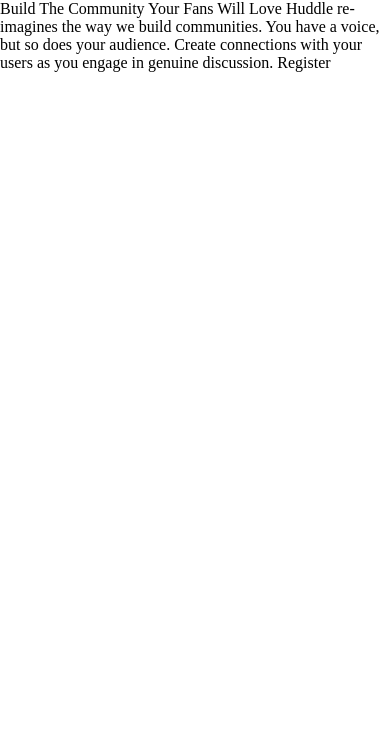
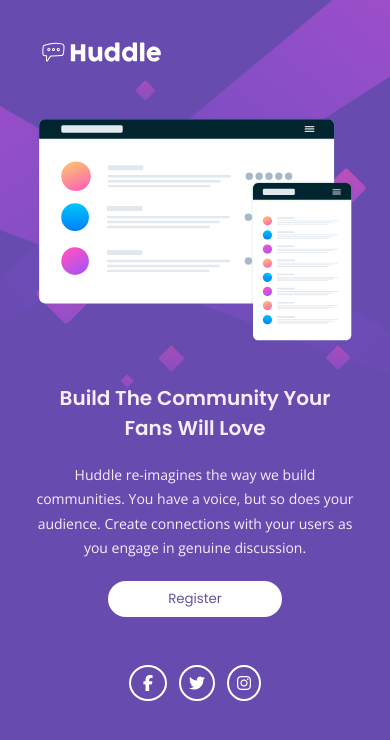
Before and after one commit to fidellim/Huddle-Landing-Page-with-Single-Introductory-Section, a plain HTML site: page index.html in a window 390 px wide. Drawn offline with nearby package versions, Linux system fonts and the light colour scheme.

Commit message:
add mobile view

```diff
--- a/index.html
+++ b/index.html
@@ -6,17 +6,35 @@
 
   <link rel="icon" type="image/png" sizes="32x32" href="./images/favicon-32x32.png">
   <link rel="stylesheet" href="styles.css">
+  <script src="https://kit.fontawesome.com/9e1ea52b25.js" crossorigin="anonymous"></script>
   <title>Frontend Mentor | Huddle landing page with single introductory section</title>
 
 </head>
 <body>
 
-  Build The Community Your Fans Will Love
+  <div class="container">
+    <img src="./images/logo.svg" alt="logo" class="logo">
 
-  Huddle re-imagines the way we build communities. You have a voice, but so does your audience.
-  Create connections with your users as you engage in genuine discussion.
+    <section>
+      <div class="intro-section">
+        <img src="./images/illustration-mockups.svg" alt="mockups">
+        <div class="content-container">
+          <h1>Build The Community Your Fans Will Love</h1>
+          <p>
+            Huddle re-imagines the way we build communities. You have a voice, but so does your audience.
+            Create connections with your users as you engage in genuine discussion.
+          </p>
+          <button>Register</button>
+        </div>
+      </div>
+    </section>
 
-  Register
+    <div class="social-media-container">
+      <i class="fab fa-facebook-f"></i>
+      <i class="fab fa-twitter"></i>
+      <i class="fab fa-instagram"></i>
+    </div>
+  </div>
 
 </body>
 </html>
--- a/styles.scss
+++ b/styles.scss
@@ -1,5 +1,89 @@
+@import url("https://fonts.googleapis.com/css2?family=Open+Sans&family=Poppins:wght@400;600&display=swap");
+:root {
+	// font-style
+	--openSans: "Open Sans", sans-serif;
+	--poppins: "Poppins", sans-serif;
+
+	// colors
+	--violet: hsl(257, 40%, 49%);
+	--softMagenta: hsl(300, 69%, 71%);
+}
+
 * {
 	margin: 0;
 	padding: 0;
 	box-sizing: border-box;
 }
+
+body {
+	background: url("./images/bg-mobile.svg");
+	background-color: var(--violet);
+	background-repeat: no-repeat;
+	width: 100%;
+	background-size: contain;
+	text-align: center;
+}
+
+.container {
+	margin: 2.25em;
+	display: flex;
+	flex-direction: column;
+	gap: 3rem;
+
+	.logo {
+		width: 8rem;
+	}
+
+	.intro-section {
+		display: flex;
+		flex-direction: column;
+		gap: 2.5rem;
+
+		.content-container {
+			display: flex;
+			flex-direction: column;
+			align-items: center;
+			gap: 1.25rem;
+			h1 {
+				font-size: 1.25rem;
+			}
+			p {
+				font-size: 14px;
+				font-family: var(--openSans);
+				line-height: 1.75;
+			}
+			h1,
+			p {
+				color: #f7eefb;
+			}
+			button {
+				background-color: white;
+				color: #65519e;
+				padding: 0.5rem 3.75rem;
+				border: 0;
+				border-radius: 30px;
+			}
+		}
+	}
+	.social-media-container {
+		display: flex;
+		flex-direction: row;
+		justify-content: center;
+		gap: 0.75rem;
+		.fab {
+			border: 2px solid white;
+			padding: 0.5rem;
+			border-radius: 50%;
+			font-size: 1rem;
+			color: white;
+		}
+		.fa-facebook-f {
+			padding: 0.5rem 0.75rem;
+		}
+	}
+}
+
+h1,
+button {
+	font-family: var(--poppins);
+}
```
Also changed, not shown: styles.css, 1 other file.
